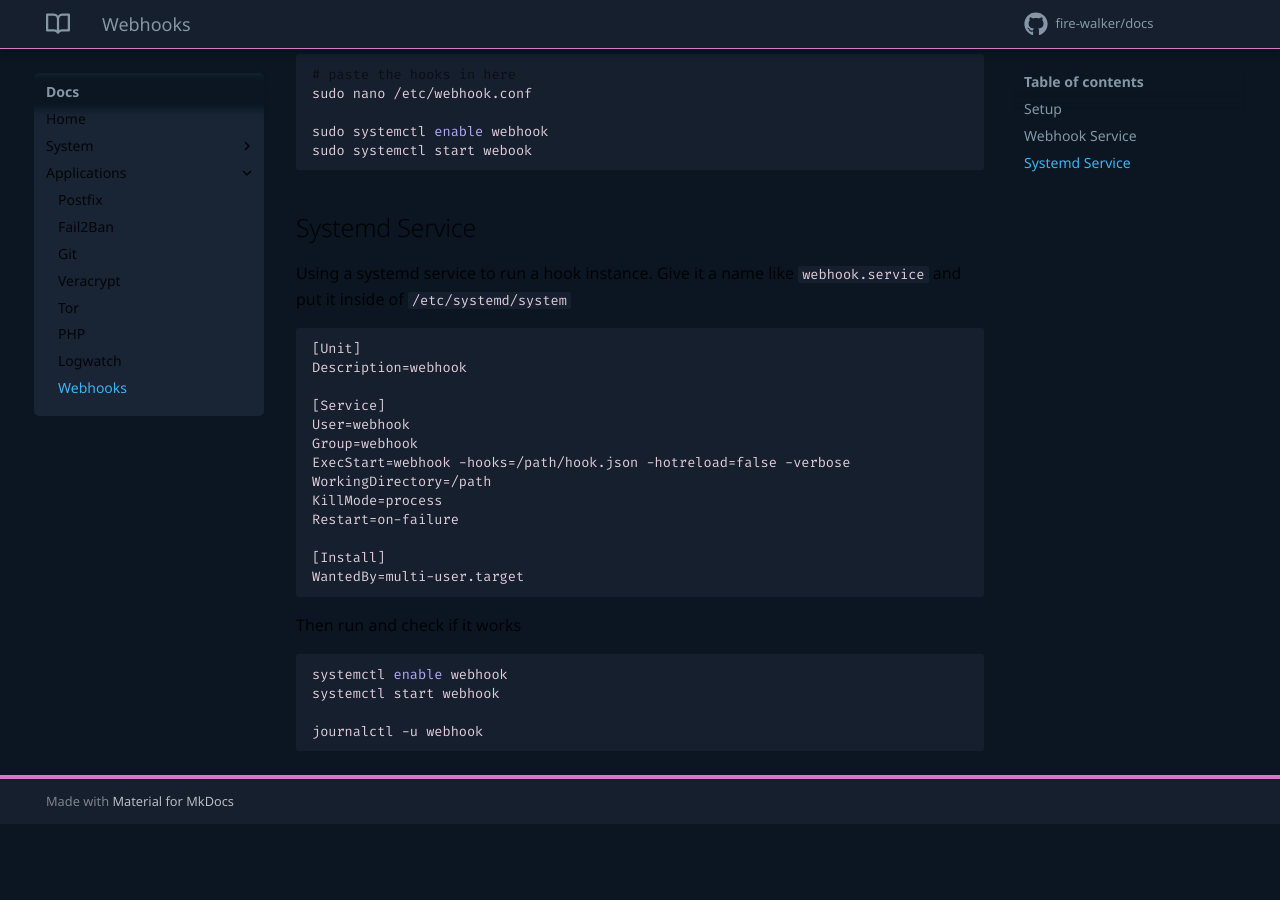
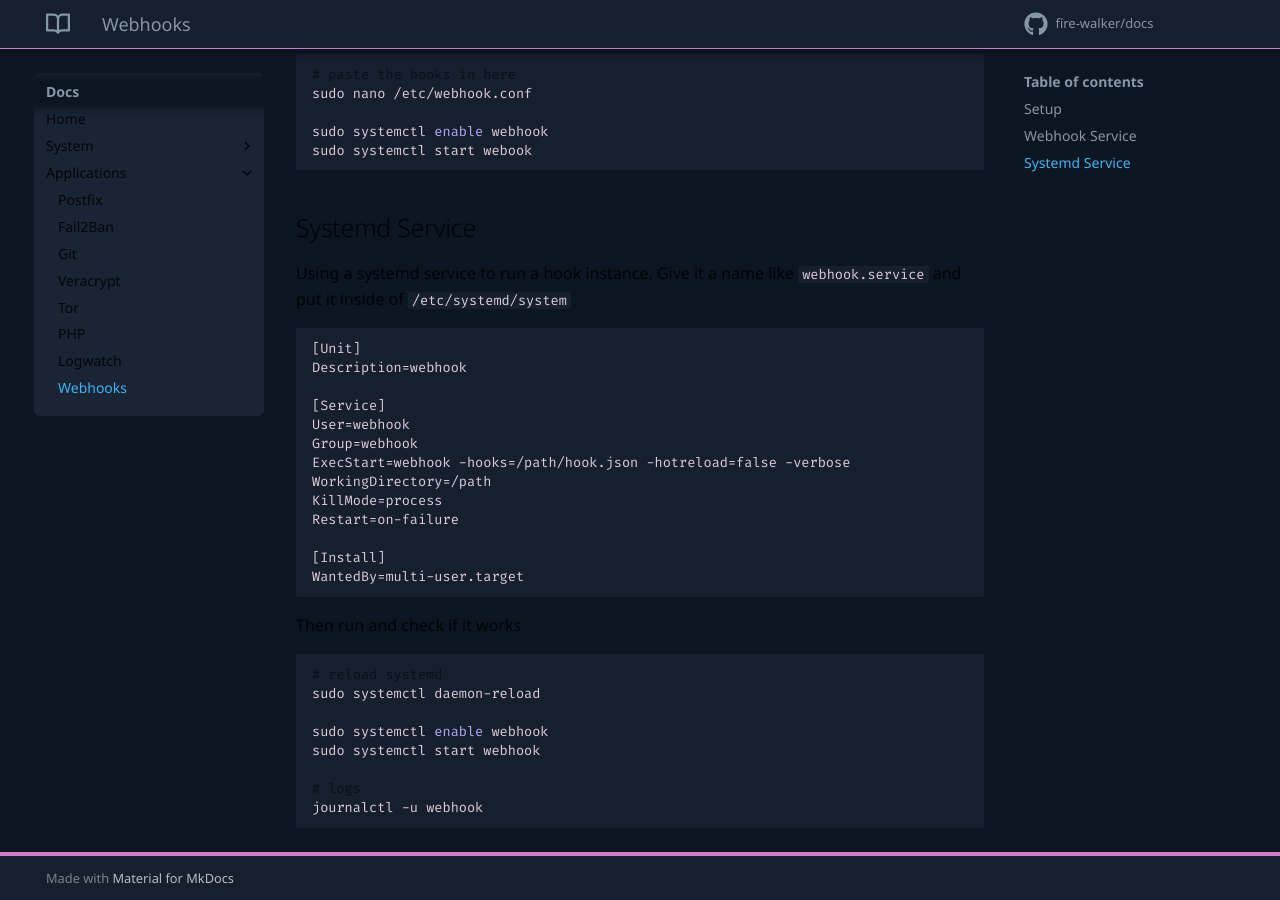
Before and after one commit to fire-walker/docs, an MkDocs documentation site: the page built from docs/pages/webhooks.md, in a window 1280 px wide and 900 px high, scrolled down 683 px. Built offline with MkDocs 1.6.1 and Material for MkDocs 9.7.7, drawn with Linux system fonts in a browser that asks for light colours; comment, search, counter and statistics services are not loaded; before the commit the page ends 1507 px from its top, so only the background shows below that.

Commit message:
webhooks update

````diff
--- a/docs/pages/webhooks.md
+++ b/docs/pages/webhooks.md
@@ -51,8 +51,12 @@ WantedBy=multi-user.target
 
 Then run and check if it works
 ``` bash
-systemctl enable webhook
-systemctl start webhook
+# reload systemd
+sudo systemctl daemon-reload
 
+sudo systemctl enable webhook
+sudo systemctl start webhook
+
+# logs
 journalctl -u webhook
 ```
````
